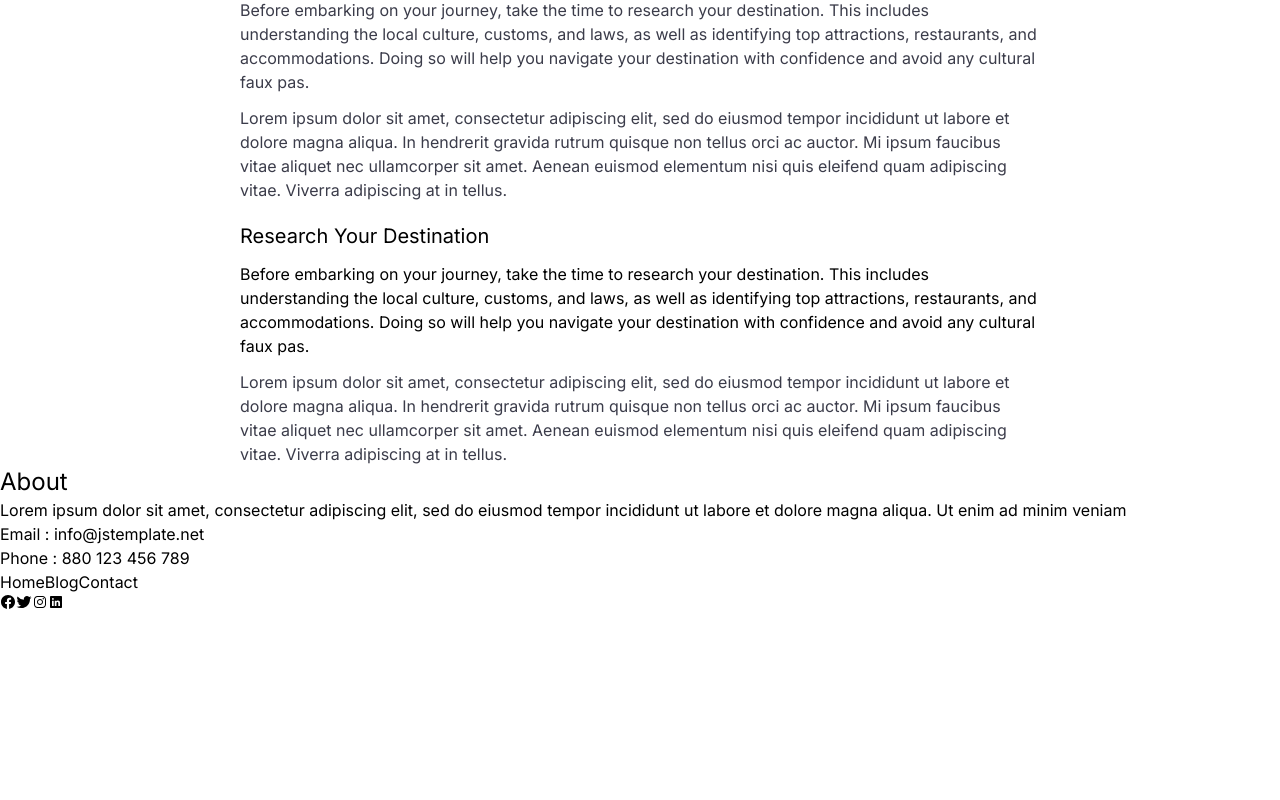
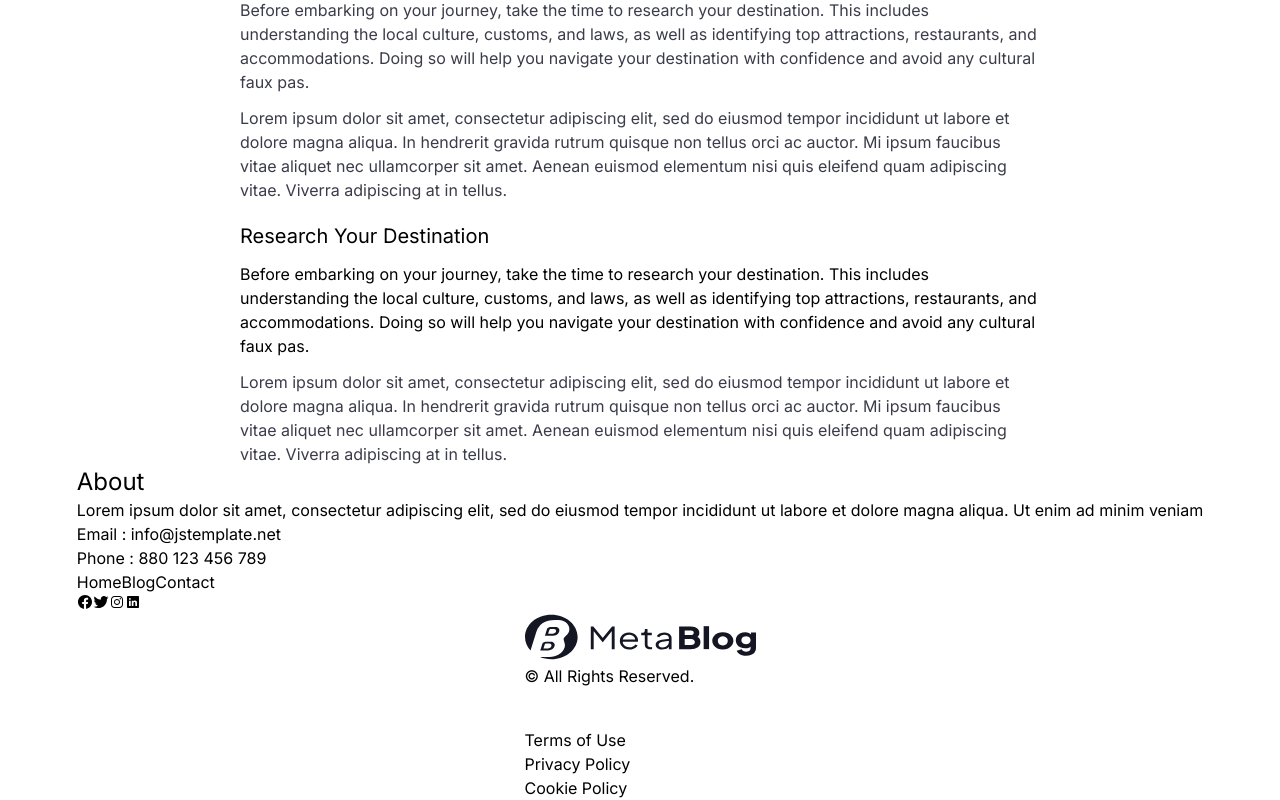
Before and after one commit to Tur-Ovhir/Last-Blogweb, a Next.js app: page /Blog/10 in a window 1280 px wide. Shown: the part 1008-1808 px from the top of the page. Before the commit the page ends 1618 px from the top, so only its background shows below. Built offline with nearby package versions, Linux system fonts and the light colour scheme.

Commit message:
blogweb duusav

```diff
--- a/src/Components/About.js
+++ b/src/Components/About.js
@@ -5,7 +5,7 @@ import { IoLogoLinkedin } from "react-icons/io";
 import Link from "next/link";
 export const About = () => {
   return (
-    <div className="w-full h-[360px]   bg-[#F6F6F7]">
+    <div className=" lg.w-[1216px] w-full h-[360px]   bg-[#F6F6F7]">
       <div className="w-[358px] h-[316px]  border-black mt-12 ml-3 flex gap-5 flex-col">
         <h1 className="text-2xl">About</h1>
         <p className="w-[280px] h-[120px] text-[#696A75]">
--- a/src/Components/AllBlogPost.js
+++ b/src/Components/AllBlogPost.js
@@ -1,11 +1,11 @@
 import Link from "next/link";
 export const AllBlogPost = () => {
   return (
-    <div>
+    <div className="lg.w-[1216px] w-full">
       <div>
         <h1 className="text-2xl italic ml-3">All Blog Post</h1>
       </div>
-      <div className="flex gap-5 flex-wrap ml-3 text-[#495057]">
+      <div className="flex gap-5 flex-wrap ml-3 text-[#495057] mt-5">
         <p className="text-[#D4A373]">All</p>
         <Link href="https://www.design.com/">
           <p className="hover:bg-blue-300 rounded-xl">Design</p>
--- a/src/Components/Contact.js
+++ b/src/Components/Contact.js
@@ -71,6 +71,9 @@ export const Contact = () => {
         </div>
       </div>
       <About></About>
+      <div className="mt-2">
+        <MetalBlog></MetalBlog>
+      </div>
     </div>
   );
 };
--- a/src/Components/Navbar.js
+++ b/src/Components/Navbar.js
@@ -4,10 +4,12 @@ import { Menu } from "@/Assets/Menu";
 import Link from "next/link";
 export const Navbar = () => {
   return (
-    <div className="NavbarBody w-full h-[72px] ">
+    <div className="NavbarBody lg.w-[1216px] w-full h-[50px] justify-center items-center ">
       <div className="flex">
         <div className="w-full flex  justify-between ">
-          <MetaBlog width={"135px"} height={"26px"} />
+          <Link href="http://localhost:3000/">
+            <MetaBlog width={"135px"} height={"26px"} />
+          </Link>
           <div className="gap-5 flex ">
             <Link href="/">
               <h1 className="hover:bg-blue-300 rounded-xl">Home</h1>
--- a/src/Components/Trending.js
+++ b/src/Components/Trending.js
@@ -1,6 +1,6 @@
 export const Trending = () => {
   return (
-    <div className="w-full h-[390px] flex flex-col">
+    <div className="lg.w-[1216px] w-full h-[390px] flex flex-col mt-10">
       <div className="">
         <h1 className="flex text-2xl italic ml-3">Trending</h1>
       </div>
--- a/src/app/Blog/[id]/page.js
+++ b/src/app/Blog/[id]/page.js
@@ -1,14 +1,15 @@
 import { MdOutlineFace6 } from "react-icons/md";
 import { Navbar } from "@/Components/Navbar";
 import { About } from "@/Components/About";
+import { MetalBlog } from "@/Components/MetalBlog";
 export default function Workplace() {
   return (
     <div>
       <div>
         <Navbar></Navbar>
       </div>
-      <div className="w-full flex flex-col items-center">
-        <div className="w-[800px]  ">
+      <div className="lg.w-[800px] w-full flex flex-col items-center">
+        <div className="w-[800px]   ">
           <div className="text-2xl mt-10">
             <h1 className="w-full left-0">
               The Impact of Technology on the Workplace:
@@ -80,7 +81,12 @@ export default function Workplace() {
             adipiscing at in tellus.
           </p>
         </div>
-        <About></About>
+        <div>
+          <About></About>
+        </div>
+        <div>
+          <MetalBlog></MetalBlog>
+        </div>
       </div>
     </div>
   );
```
Also changed, not shown: src/Components/Technology.js (+5 -2 lines).
